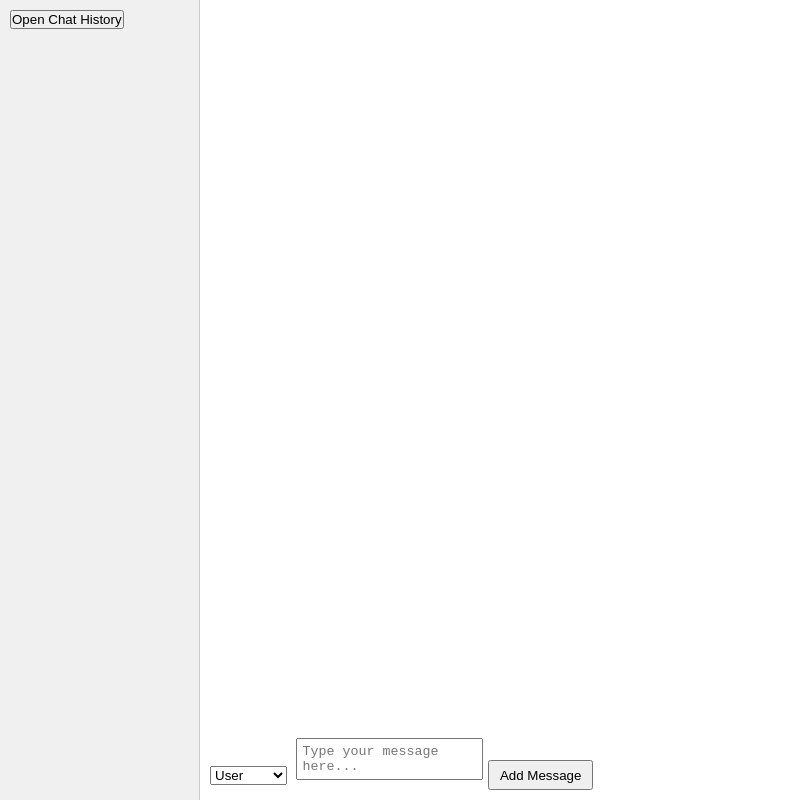
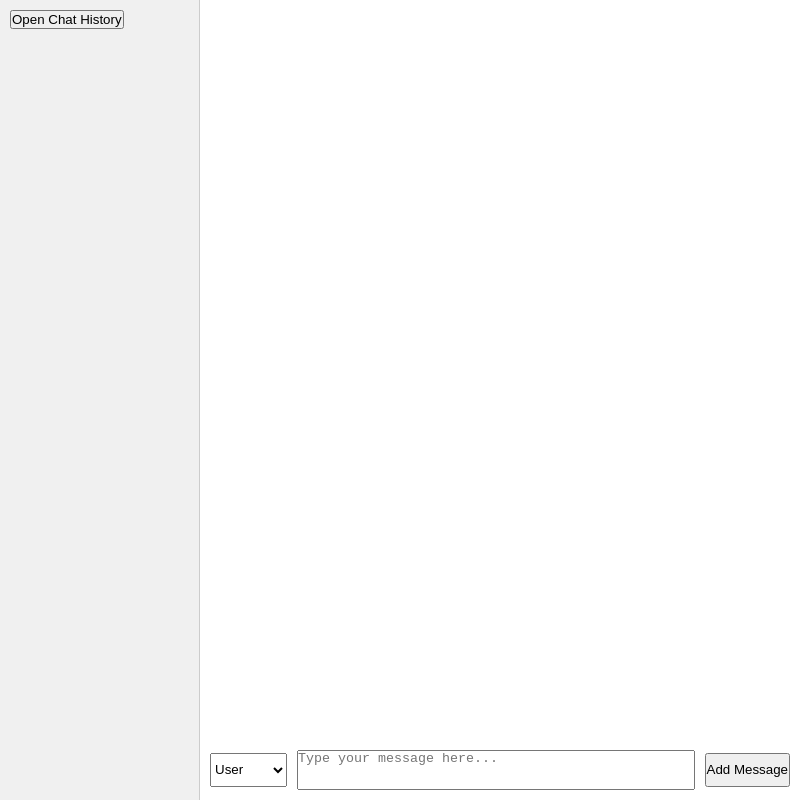
Before and after one commit to wangziao9/directory-of-dialogues, an Electron app: page index.html in a window 800 px wide. Drawn offline with Linux system fonts and the light colour scheme; no server answers.

Commit message:
add js to support dynamic textarea height resizing

```diff
--- a/renderer.js
+++ b/renderer.js
@@ -11,6 +11,15 @@ ipcRenderer.on('file-opened', (event, content) => {
     chatHistory = JSON.parse(content);
     updateMessageList();
 });
+
+const textarea = document.querySelector('.message-input textarea');
+
+// Adjust textarea height based on content
+textarea.addEventListener('input', function () {
+    this.style.height = 'auto'; // Reset the height
+    this.style.height = Math.min(this.scrollHeight, 10 * 1.5 * 16) + 'px'; // Limit to 10 lines
+});
+
 
 document.getElementById('add-message').addEventListener('click', () => {
     const role = document.getElementById('role-select').value;
--- a/styles.css
+++ b/styles.css
@@ -44,30 +44,23 @@ body {
 }
 
 .message-input {
-    width: 100%;
-    overflow: hidden;
-    resize: none; /* Prevent manual resizing */
+    display: flex;
+    align-items: center;
+    gap: 10px; /* Optional spacing between elements */
+    width: 100%; /* Ensure it takes the full width of its parent */
 }
 
-.message-input select,
-.message-input input {
-    margin-right: 5px;
+/* Make the textarea grow to take up the available space */
+.message-input textarea {
+    flex-grow: 1; /* Fill remaining space */
+    resize: none; /* Disable manual resize (only grow programmatically) */
+    min-height: calc(1.5em * 2); /* Initial height for 2 lines */
+    max-height: calc(1.5em * 10); /* Maximum height for 10 lines */
+    overflow-y: auto; /* Show scroll if content exceeds max-height */
 }
 
-/* Style for buttons to ensure uniform size */
+/* Optional: Adjust the select and button sizes for better alignment */
+.message-input select,
 .message-input button {
-    padding: 5px 10px;
-    min-width: 80px; /* Ensure a minimum width */
-    height: 30px; /* Uniform height */
+    height: 2.5em;
 }
-
-/* Styles for the input field to allow for dynamic height */
-#message-input-field {
-    flex: 1; /* Takes up remaining space */
-    max-height: 240px; /* Max height for 5 lines (approx 24px per line) */
-    height: auto; /* Allow height to adjust based on content */
-    resize: none; /* Prevent manual resizing */
-    overflow-y: auto; /* Allow vertical scrolling */
-    padding: 5px; /* Padding inside the input */
-    word-wrap: break-word; /* Ensures long words wrap within the textarea */
-}
```
